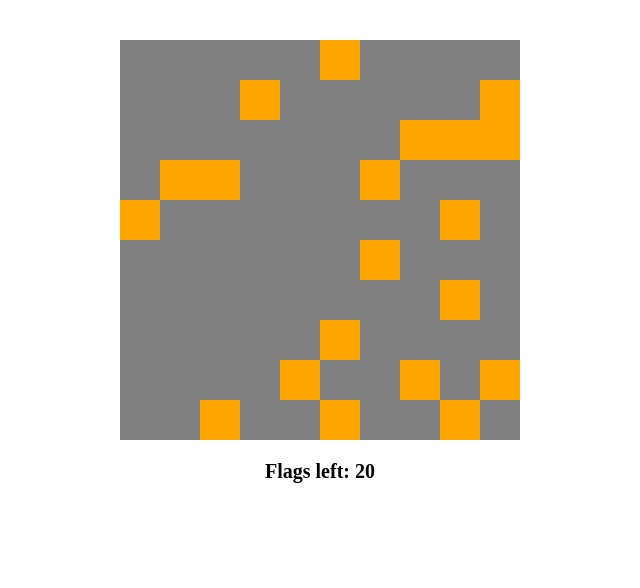
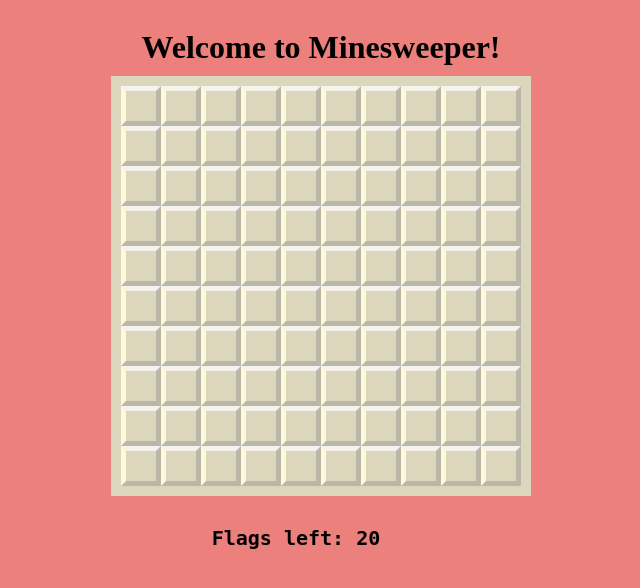
Before and after one commit to Deep310/minesweeper-game, a PHP site: page / in a window 1280 px wide. Shown: the top 588 px of the page, without its empty margins (320-960 px from the left). Run offline with PHP 8.4, Linux system fonts and the light colour scheme.

Commit message:
added styling and improved ui

```diff
--- a/index.html
+++ b/index.html
@@ -3,12 +3,13 @@
 <head>
     <meta charset="UTF-8">
     <meta name="viewport" content="width=device-width, initial-scale=1.0">
-    <title>Minesweeper</title>
+    <title>Minesweeper game</title>
     <link rel="stylesheet" href="style.css">
     <script src="app.js"></script>
 </head>
 <body>
     <div class="container">
+        <h1 class="title">Welcome to Minesweeper!</h1>
         <div class="grid"></div>
         <div class="flags">Flags left: <span id="flags-left"></span></div>
         <div id="result"></div>
--- a/style.css
+++ b/style.css
@@ -1,34 +1,60 @@
+body{
+    background-color: #eb807c;
+}
+
 .container{
     display: flex;
+    flex-direction: column;
+    width: 95vw;
     align-items: center;
-    flex-direction: column;
-    margin-top: 5vh;
+}
+
+.title{
+    text-align: center;
+    padding-left: 50px;
+    margin-bottom: 0;
 }
 
 .grid{
     height: 400px;
     width: 400px;
-    background-color: grey;
+    background-color: #dcd6bc;
     display: flex;
     flex-wrap: wrap;
+    margin: 10px 0 10px 50px;
+    border: 10px solid #dcd6bc;
 }
 
 .grid div{
+    text-align: center;
+    font-size: 25px;
+    font-family: monospace;
     height: 40px;
     width: 40px;
-
+}
+.valid {
+    border: 5px solid;
+    border-color: #f5f3eb #bab7a9 #bab7a9 #fff9db;
+    box-sizing: border-box;
 }
 
-.bomb{
-    background-color: orange;
+.checked {
+    border: 2px solid;
+    background-color: #cecab7;
+    border-color: #9c998d;
+    box-sizing: border-box;
 }
 
-.checked{
-    background-color: greenyellow;
+.bomb {
+    border: 5px solid;
+    border-color: #f5f3eb #bab7a9 #bab7a9 #fff9db;
+    box-sizing: border-box;
 }
 
 .flags{
     margin-top: 20px;
     font-size: 20px;
     font-weight: bold;
+    font-family: monospace;
+
 }
```
